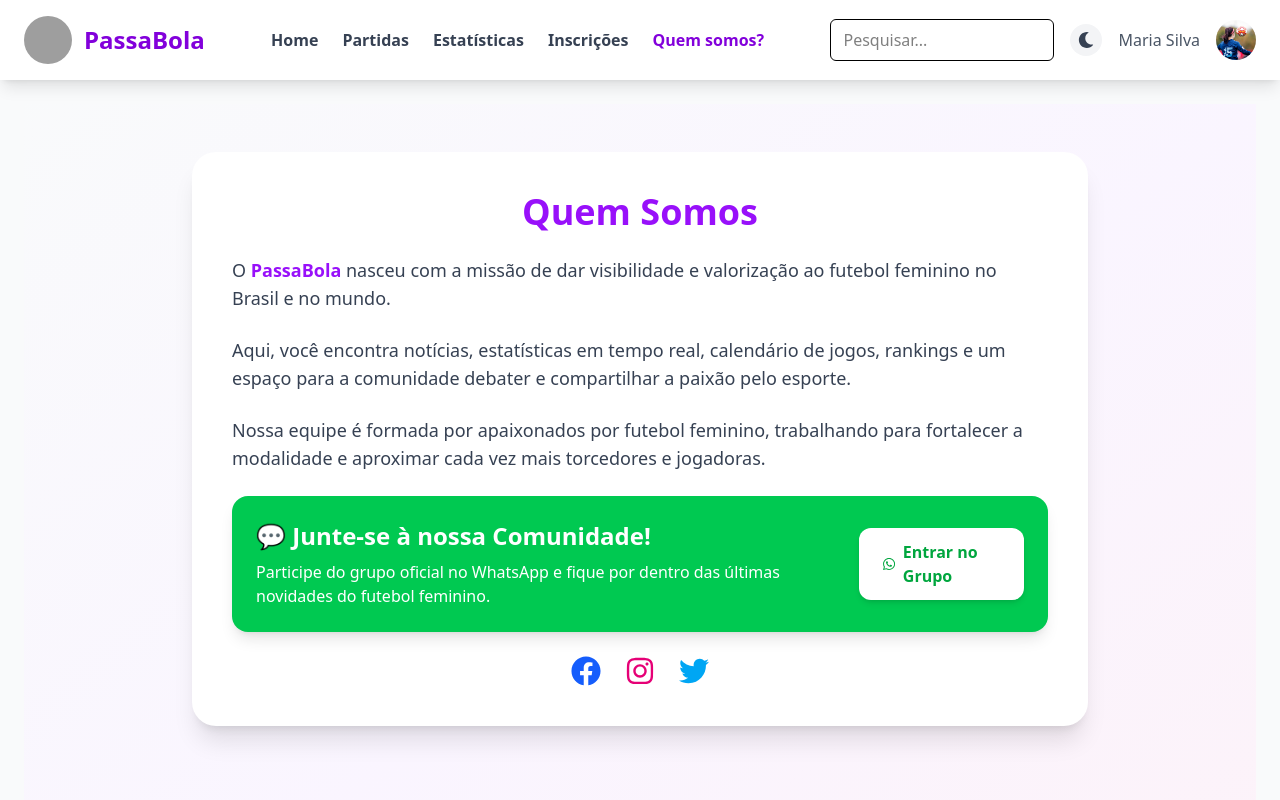
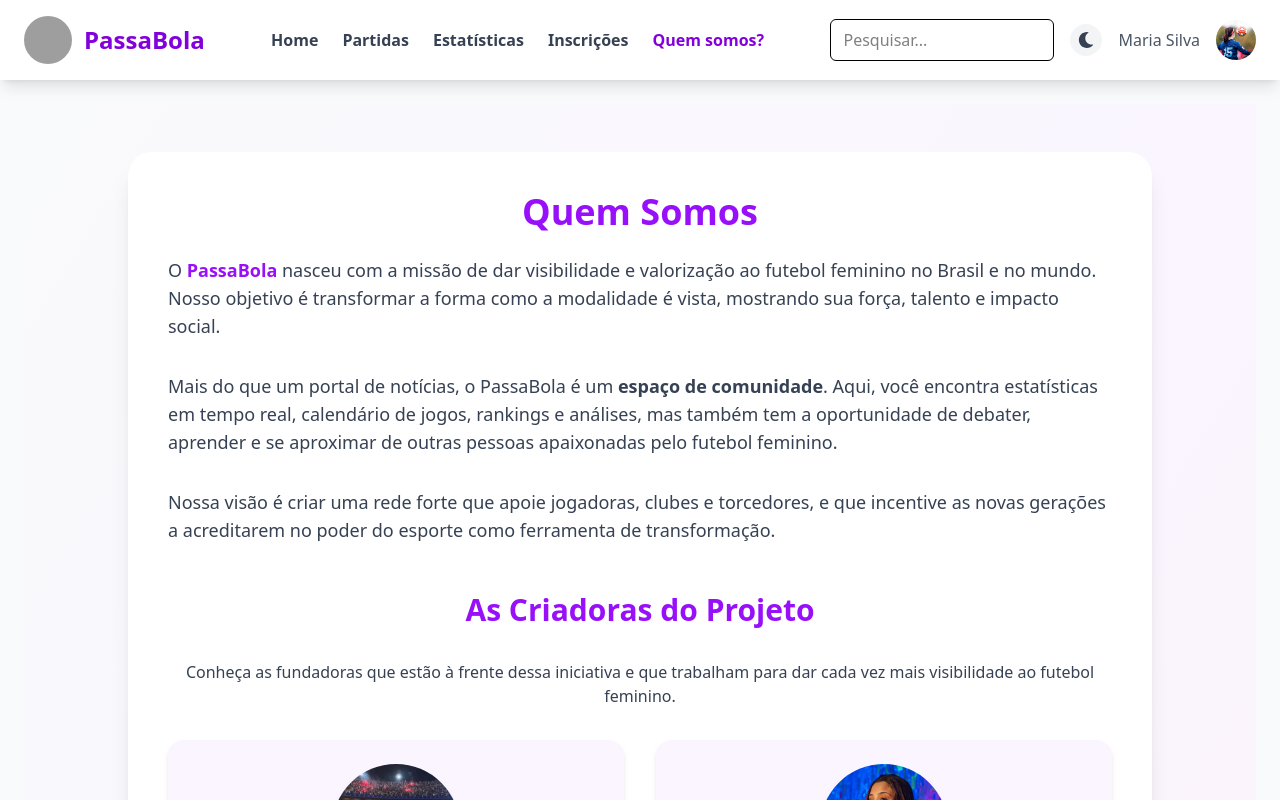
Before and after one commit to sinergia-pro-challenge-equipe-fiap/projeto-passabola, a React (Vite) app: page / in a window 1280 px wide. Both pictures are taken after a click on the button "Quem somos?". Shown: the top 800 px of the page. Built offline with nearby package versions, Linux system fonts and the light colour scheme; grey boxes are pictures that could not be loaded.

Commit message:
Adicionando informações no quemsomos.jsx

```diff
--- a/src/pages/QuemSomos.jsx
+++ b/src/pages/QuemSomos.jsx
@@ -1,6 +1,9 @@
 import { motion } from "framer-motion";
 import { FaFacebook, FaInstagram, FaTwitter, FaWhatsapp } from "react-icons/fa";
 import Footer from "../components/Footer";
+
+import Ale from "../assets/alee.jpg";
+import Luana from "../assets/luana.webp";
 
 export default function QuemSomos() {
   return (
@@ -10,7 +13,7 @@ export default function QuemSomos() {
           initial={{ opacity: 0, y: 40 }}
           animate={{ opacity: 1, y: 0 }}
           transition={{ duration: 0.8 }}
-          className="max-w-4xl mx-auto bg-white dark:bg-gray-800 rounded-3xl shadow-xl p-10 space-y-6"
+          className="max-w-5xl mx-auto bg-white dark:bg-gray-800 rounded-3xl shadow-xl p-10 space-y-8"
         >
           <h1 className="text-4xl font-extrabold text-purple-600 dark:text-purple-400 mb-6 text-center">
             Quem Somos
@@ -18,21 +21,98 @@ export default function QuemSomos() {
 
           <p className="text-lg text-gray-700 dark:text-gray-300">
             O <span className="font-bold text-purple-600">PassaBola</span> nasceu com a missão de dar
-            visibilidade e valorização ao futebol feminino no Brasil e no mundo.
+            visibilidade e valorização ao futebol feminino no Brasil e no mundo. Nosso objetivo é
+            transformar a forma como a modalidade é vista, mostrando sua força, talento e impacto
+            social.
           </p>
           <p className="text-lg text-gray-700 dark:text-gray-300">
-            Aqui, você encontra notícias, estatísticas em tempo real, calendário de jogos, rankings e
-            um espaço para a comunidade debater e compartilhar a paixão pelo esporte.
+            Mais do que um portal de notícias, o PassaBola é um{" "}
+            <span className="font-semibold">espaço de comunidade</span>. Aqui, você encontra
+            estatísticas em tempo real, calendário de jogos, rankings e análises, mas também tem a
+            oportunidade de debater, aprender e se aproximar de outras pessoas apaixonadas pelo
+            futebol feminino.
           </p>
           <p className="text-lg text-gray-700 dark:text-gray-300">
-            Nossa equipe é formada por apaixonados por futebol feminino, trabalhando para
-            fortalecer a modalidade e aproximar cada vez mais torcedores e jogadoras.
+            Nossa visão é criar uma rede forte que apoie jogadoras, clubes e torcedores, e que
+            incentive as novas gerações a acreditarem no poder do esporte como ferramenta de
+            transformação.
           </p>
+
+          {/* Chamada Fundadoras */}
+          <h2 className="text-3xl font-bold text-center text-purple-600 dark:text-purple-300 mt-12">
+            As Criadoras do Projeto
+          </h2>
+          <p className="text-center text-gray-700 dark:text-gray-300 mb-8">
+            Conheça as fundadoras que estão à frente dessa iniciativa e que trabalham para dar cada
+            vez mais visibilidade ao futebol feminino.
+          </p>
+
+          {/* Fundadoras */}
+          <motion.div
+            initial={{ opacity: 0, y: 40 }}
+            animate={{ opacity: 1, y: 0 }}
+            transition={{ duration: 0.8, delay: 0.2 }}
+            className="grid md:grid-cols-2 gap-8 mt-6"
+          >
+            {/* Alê Xavier */}
+            <div className="bg-purple-50 dark:bg-gray-700 rounded-2xl shadow-md p-6 text-center">
+              <img
+                src={Ale}
+                alt="Alê Xavier"
+                className="w-32 h-32 object-cover rounded-full mx-auto mb-4 shadow-lg"
+              />
+              <h2 className="text-2xl font-bold text-purple-600 dark:text-purple-300 mb-3">
+                Alê Xavier
+              </h2>
+              <p className="text-gray-700 dark:text-gray-300">
+                Apresentadora, comentarista e influenciadora digital que ganhou destaque como a
+                primeira mulher a integrar o canal Desimpedidos, referência em conteúdo esportivo no
+                YouTube. Sua relação com o futebol começou ainda na infância, quando jogava e chegou
+                a atuar profissionalmente, mas abandonou a carreira devido ao preconceito e à falta
+                de investimento no esporte feminino. A partir dessa vivência, encontrou no
+                jornalismo esportivo e nas mídias digitais um espaço para transformar sua paixão em
+                trabalho, aproximando-se de uma nova geração de torcedores. Atualmente, comanda junto
+                com Luana Maluf o canal Passa a Bola, criado em 2021, que discute futebol além das
+                quatro linhas, dando visibilidade especial ao feminino. Alê também é apresentadora no
+                Paramount+, produz conteúdos para redes sociais e se tornou uma voz importante em
+                debates sobre diversidade, inclusão e igualdade no esporte. Além da carreira, vive um
+                momento especial na vida pessoal: junto com a esposa Luana, anunciou recentemente a
+                primeira gravidez do casal, fruto de fertilização in vitro.
+              </p>
+            </div>
+
+            {/* Luana Maluf */}
+            <div className="bg-purple-50 dark:bg-gray-700 rounded-2xl shadow-md p-6 text-center">
+              <img
+                src={Luana}
+                alt="Luana Maluf"
+                className="w-32 h-32 object-cover rounded-full mx-auto mb-4 shadow-lg"
+              />
+              <h2 className="text-2xl font-bold text-purple-600 dark:text-purple-300 mb-3">
+                Luana Maluf
+              </h2>
+              <p className="text-gray-700 dark:text-gray-300">
+                Comentarista, apresentadora e criadora de conteúdo esportivo, formada em Relações
+                Públicas e apaixonada por futebol desde a adolescência, quando chegou a criar blogs e
+                espaços de opinião sobre o esporte. Torcedora do Palmeiras, iniciou sua trajetória na
+                mídia com projetos independentes, como o “1×0 Feminino”, focado no futebol de
+                mulheres, até conquistar espaço em veículos de peso como a ESPN, onde atuou como
+                blogueira e colaboradora. Com experiência em agências e comunicação, consolidou-se
+                como uma voz que alia conhecimento técnico a uma visão crítica sobre as desigualdades
+                de gênero no esporte. Atualmente, é comentarista em transmissões esportivas no Prime
+                Video, participa de programas como “Qual é o Gol” na Band e divide com Alê Xavier a
+                apresentação do canal Passa a Bola, ampliando a discussão sobre futebol feminino e os
+                bastidores do esporte. Sua trajetória reflete o esforço de abrir caminhos em um
+                espaço historicamente machista, contribuindo para dar mais representatividade às
+                mulheres no jornalismo esportivo.
+              </p>
+            </div>
+          </motion.div>
 
           {/* Banner da comunidade no WhatsApp */}
           <motion.div
             whileHover={{ scale: 1.02 }}
-            className="bg-green-500 text-white rounded-2xl shadow-lg p-6 flex flex-col md:flex-row items-center justify-between gap-4"
+            className="bg-green-500 text-white rounded-2xl shadow-lg p-6 flex flex-col md:flex-row items-center justify-between gap-4 mt-10"
           >
             <div>
               <h2 className="text-2xl font-bold mb-2">💬 Junte-se à nossa Comunidade!</h2>
@@ -52,7 +132,7 @@ export default function QuemSomos() {
           </motion.div>
 
           {/* Redes sociais */}
-          <div className="flex justify-center gap-6 mt-6">
+          <div className="flex justify-center gap-6 mt-8">
             <a href="#" className="text-3xl text-blue-600 hover:opacity-80">
               <FaFacebook />
             </a>
```
Also changed, not shown: src/assets/alee.jpg (added), src/assets/luana.webp (added).
